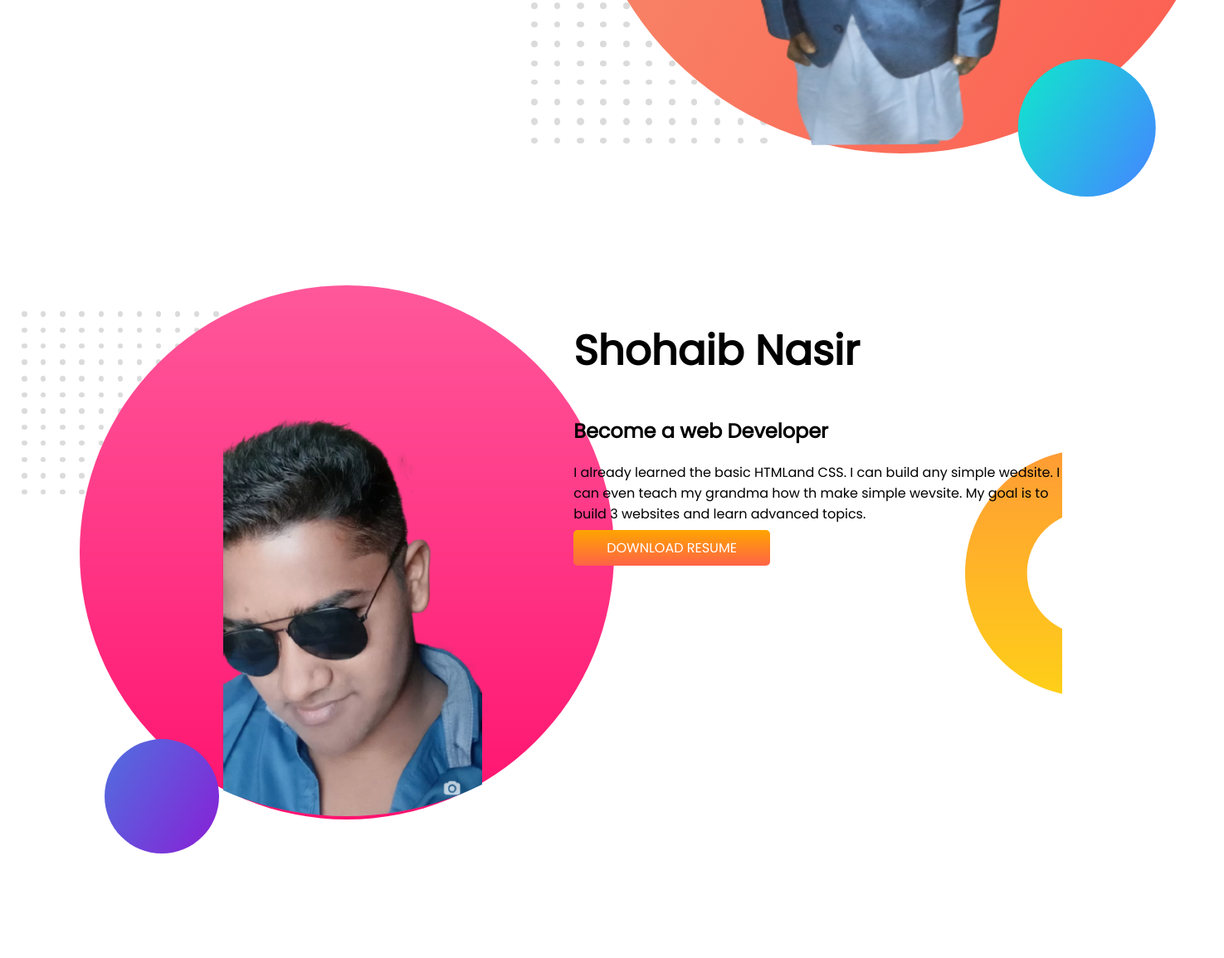
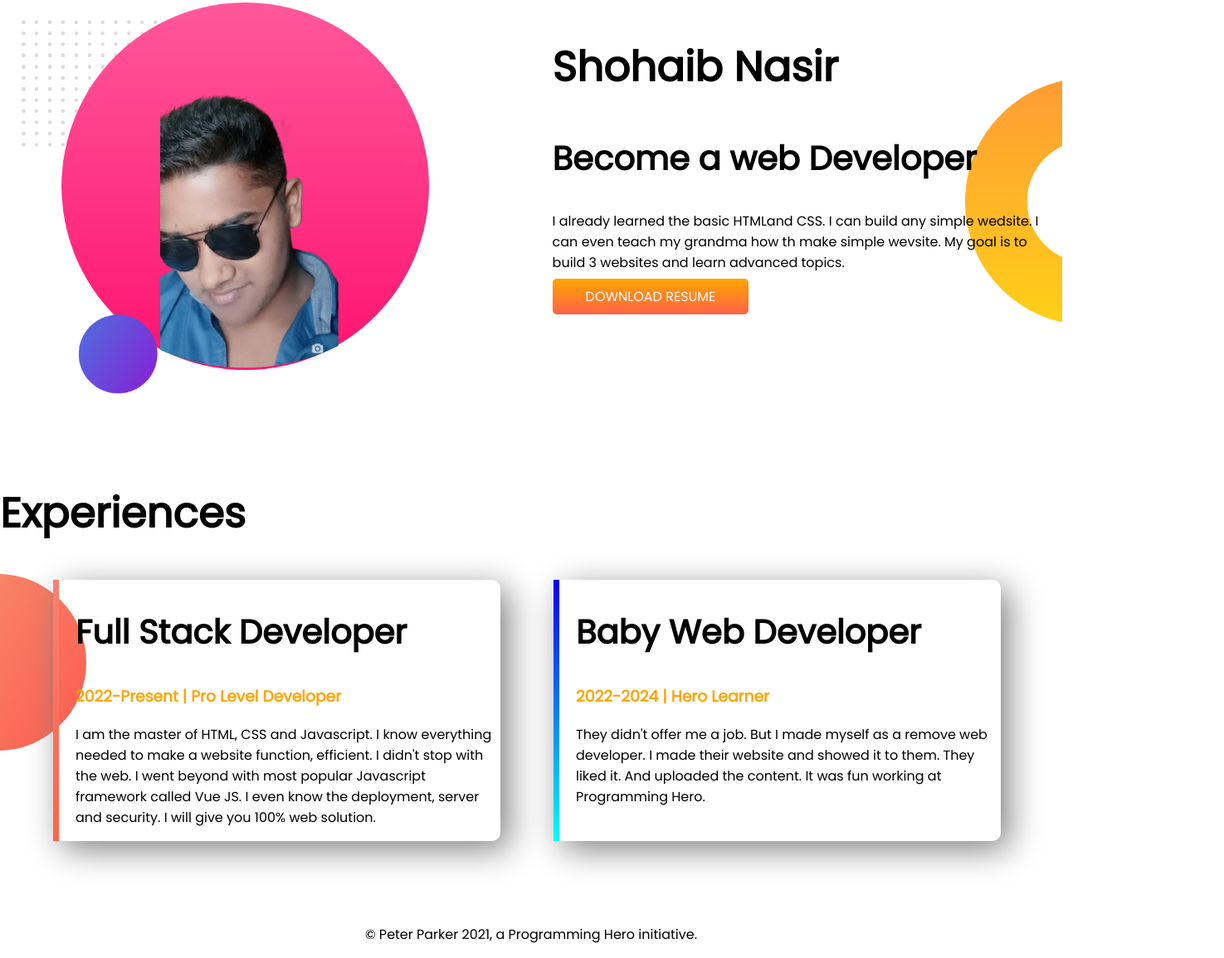
Before and after one commit to Mdshohaibnasir/developer-portfolio, a plain HTML site: page index.html in a window 1280 px wide. Shown: the part 592-1747 px from the top of the page at 83% size, 1475 px wide, since content can reach past the window. Drawn offline with Linux system fonts and the light colour scheme.

Commit message:
footer and experience added

```diff
--- a/index.html
+++ b/index.html
@@ -13,7 +13,7 @@
 </head>
 
 <body>
-    <section class="top-banner">
+    <section class="top-banner flexible-container">
         <div class="half-width">
             <h1>Welcome To</h1>
             <h1><span class="orange-color">My Dada</span> World!</h1>
@@ -29,7 +29,7 @@
             <img src="images/mydada-bg.png" alt="">
         </div>
     </section>
-    <section class="dream-big">
+    <section class="dream-big flexible-container">
         <div class="half-width">
             <img src="images/shohaib-nasir.png" alt="">
         </div>
@@ -42,6 +42,29 @@
                 href="https://github.com/Mdshohaibnasir/developer-portfolio/blob/main/index.html">DOWNLOAD RESUME</a>
         </div>
     </section>
+    <section class="experience-area">
+        <h1>Experiences</h1>
+        <div class="flexible-container">
+            <div id="full-stack-experience" class="experience-item">
+                <h2>Full Stack Developer</h2>
+                <h3 class="orange-color">2022-Present | Pro Level Developer</h3>
+                <p>I am the master of HTML, CSS and Javascript. I know everything needed to make a website function,
+                    efficient. I didn't stop with the web. I went beyond with most popular Javascript framework called
+                    Vue
+                    JS. I even know the deployment, server and security. I will give you 100% web solution.</p>
+            </div>
+            <div id="web-dev-experience" class="experience-item">
+                <h2>Baby Web Developer</h2>
+                <h3 class="orange-color">2022-2024 | Hero Learner </h3>
+                <p>They didn't offer me a job. But I made myself as a remove web developer. I made their website and
+                    showed
+                    it to them. They liked it. And uploaded the content. It was fun working at Programming Hero.</p>
+            </div>
+        </div>
+    </section>
+    <footer>
+        <p>© Peter Parker 2021, a Programming Hero initiative.</p>
+    </footer>
 </body>
 
 </html>
--- a/style.css
+++ b/style.css
@@ -5,10 +5,13 @@ body{
 h1{
     font-size: 50px;
 }
+h2{
+    font-size: 40px;
+}
 .orange-color{
     color:orange;
 }
-section{
+.flexible-container{
     display: flex;
     margin-bottom: 100px;
 }
@@ -17,7 +20,7 @@ section{
     padding-left: 2%;
 }
 .half-width img{
-    width: 50;
+    width: 80%;
 }
 .link-button{
     text-decoration: none;
@@ -36,3 +39,28 @@ section{
     background-repeat: no-repeat;
     background-position: right;
 }
+.experience-area{
+    background-image: url(images/exp-bg.png);
+    background-repeat: no-repeat;
+    background-position: left;
+}
+.experience-item{
+    width: 40%;
+    margin-left: 5%;
+    padding-left: 20px;
+    border-radius: 10px;
+    box-shadow: 10px 10px 40px gray;
+}
+#web-dev-experience{
+    border-left: 7px solid;
+    border-image: linear-gradient(blue, cyan);
+    border-image-slice: 1;
+}
+#full-stack-experience{
+    border-left: 7px solid;
+    border-image: linear-gradient(salmon, tomato);
+    border-image-slice: 1;
+}
+footer p {
+    text-align: center;
+}
```
